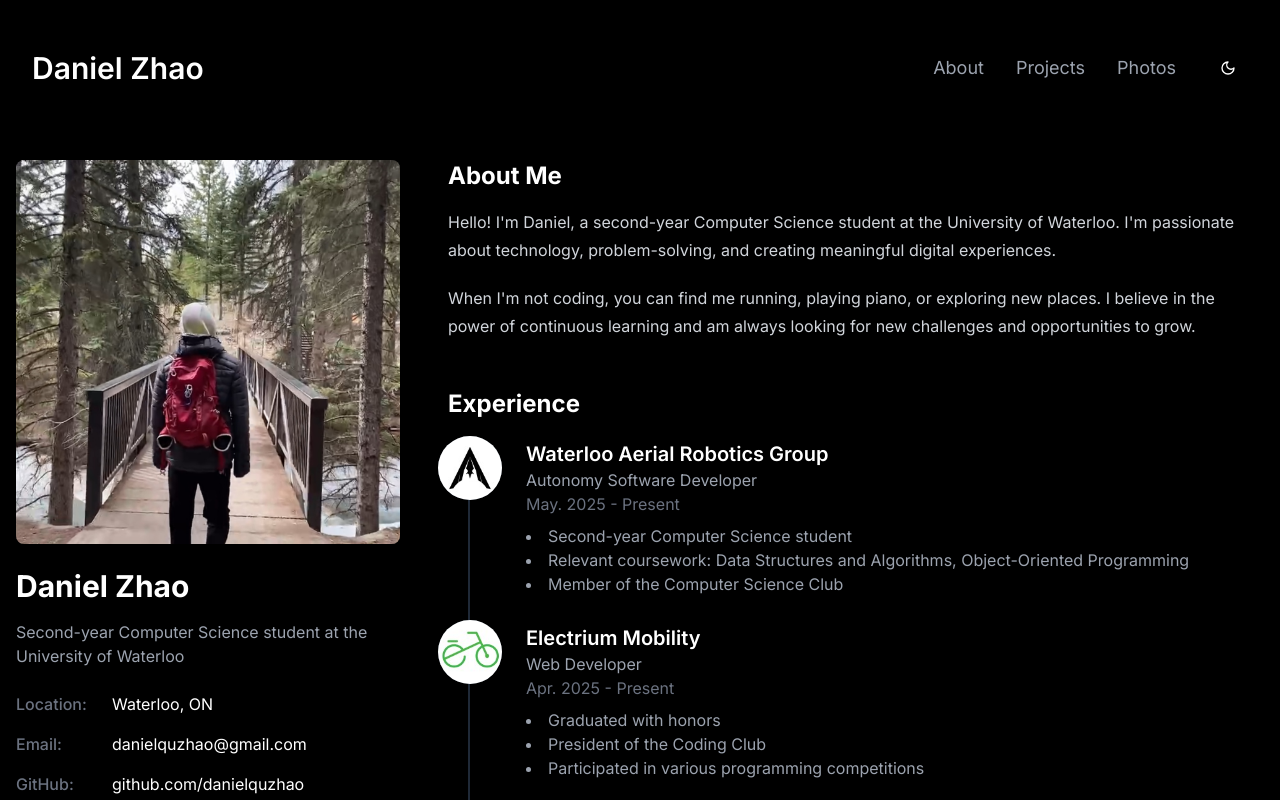
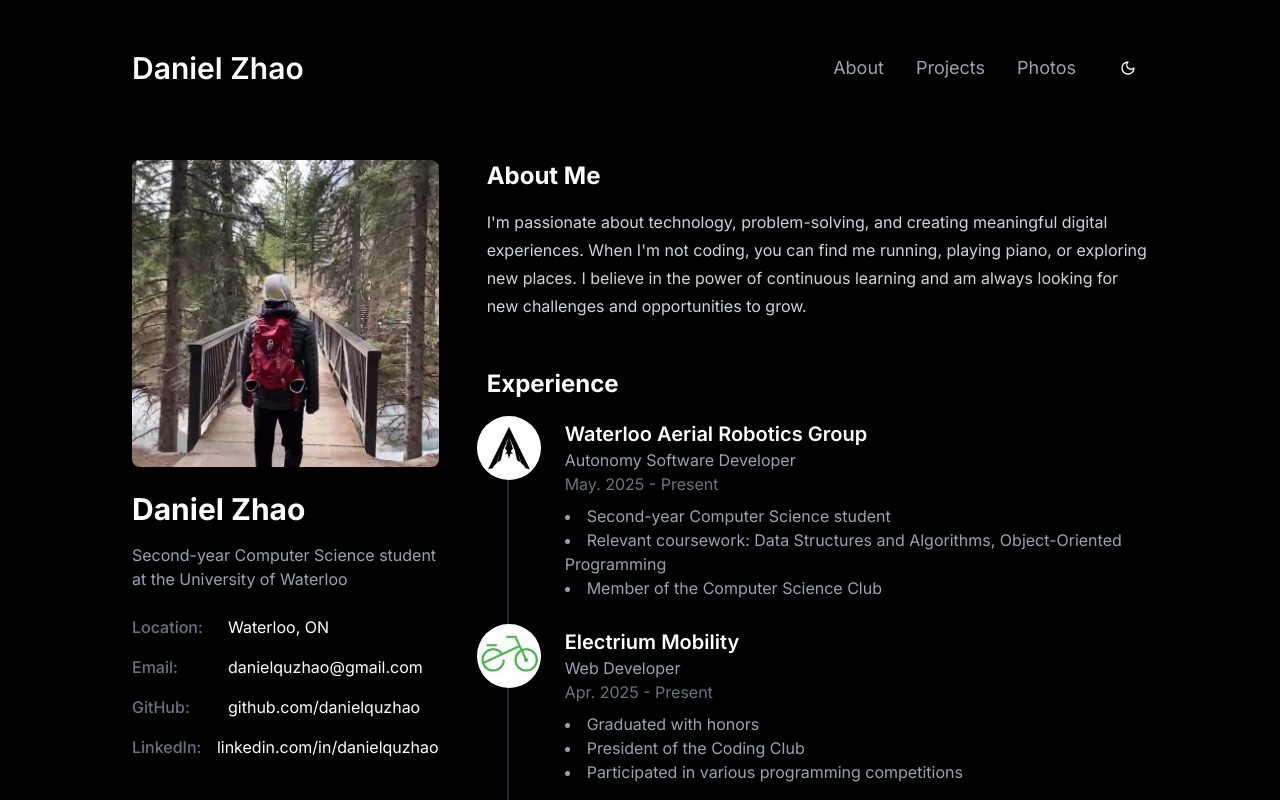
Before and after one commit to danielquzhao/personal-website, a Next.js app: page /about in a window 1280 px wide. Shown: the top 800 px of the page. Built offline with nearby package versions, Linux system fonts and the light colour scheme.

Commit message:
change page formatting

```diff
--- a/app/about/page.tsx
+++ b/app/about/page.tsx
@@ -7,7 +7,7 @@ export default function AboutPage() {
   return (
     <div className="min-h-screen bg-black text-white">
       <Navbar />
-      <div className="container mx-auto px-4 py-6">
+      <div className="container mx-auto py-6">
         <div className="grid grid-cols-1 md:grid-cols-3 gap-12">
           <div className="md:col-span-1">
             <div className="sticky top-12">
@@ -64,11 +64,7 @@ export default function AboutPage() {
               <h2 className="text-2xl font-bold mb-4">About Me</h2>
               <div className="prose prose-invert max-w-none">
                 <p>
-                  Hello! I'm Daniel, a second-year Computer Science student at the University of Waterloo. I'm passionate
-                  about technology, problem-solving, and creating meaningful digital experiences.
-                </p>
-                <p>
-                  When I'm not coding, you can find me running, playing piano, or exploring new places. I believe in the power of continuous learning and am always looking for new challenges and
+                I'm passionate about technology, problem-solving, and creating meaningful digital experiences. When I'm not coding, you can find me running, playing piano, or exploring new places. I believe in the power of continuous learning and am always looking for new challenges and
                   opportunities to grow.
                 </p>
               </div>
--- a/app/page.tsx
+++ b/app/page.tsx
@@ -14,9 +14,9 @@ export default function Home() {
       <main className="container mx-auto flex-1 py-6">
         <section className="grid grid-cols-1 md:grid-cols-2 gap-12 items-center mb-20">
           <div className="space-y-6 order-2 md:order-1">
-            <h1 className="text-4xl font-bold tracking-tight lg:text-5xl">Hi there, I'm Daniel Zhao!</h1>
+            <h1 className="text-4xl font-bold tracking-tight lg:text-5xl">Hi, I'm Daniel Zhao!</h1>
             <p className="text-xl text-gray-400">
-              I&apos;m a second year Computer Science student at the{" "}
+              I'm a second year Computer Science student at the{" "}
               <Link href="https://cs.uwaterloo.ca" className="text-white hover:underline" target="_blank" rel="noopener noreferrer">
                 University of Waterloo
               </Link>
--- a/app/photos/page.tsx
+++ b/app/photos/page.tsx
@@ -57,9 +57,7 @@ export default function PhotosPage() {
   return (
     <div className="min-h-screen bg-black text-white">
       <Navbar />
-      <div className="container mx-auto px-4 py-6">
-        <h1 className="text-4xl font-bold mb-8">Photos</h1>
-
+      <div className="container mx-auto py-6">
         <div className="grid grid-cols-1 md:grid-cols-2 lg:grid-cols-3 gap-6">
           {photos.map((photo) => (
             <div key={photo.id} className="group">
--- a/app/projects/page.tsx
+++ b/app/projects/page.tsx
@@ -57,9 +57,7 @@ export default function ProjectsPage() {
   return (
     <div className="min-h-screen bg-black text-white">
       <Navbar />
-      <div className="container mx-auto px-4 py-6">
-        <h1 className="text-4xl font-bold mb-8">Projects</h1>
-
+      <div className="container mx-auto py-6">
         <div className="grid grid-cols-1 md:grid-cols-2 lg:grid-cols-3 gap-6">
           {projects.map((project) => (
             <div
--- a/tailwind.config.ts
+++ b/tailwind.config.ts
@@ -14,7 +14,9 @@ const config: Config = {
       center: true,
       padding: "2rem",
       screens: {
-        "2xl": "1400px",
+        "sm": "640px",
+        "md": "768px",
+        "lg": "1080px",
       },
     },
     extend: {
```
